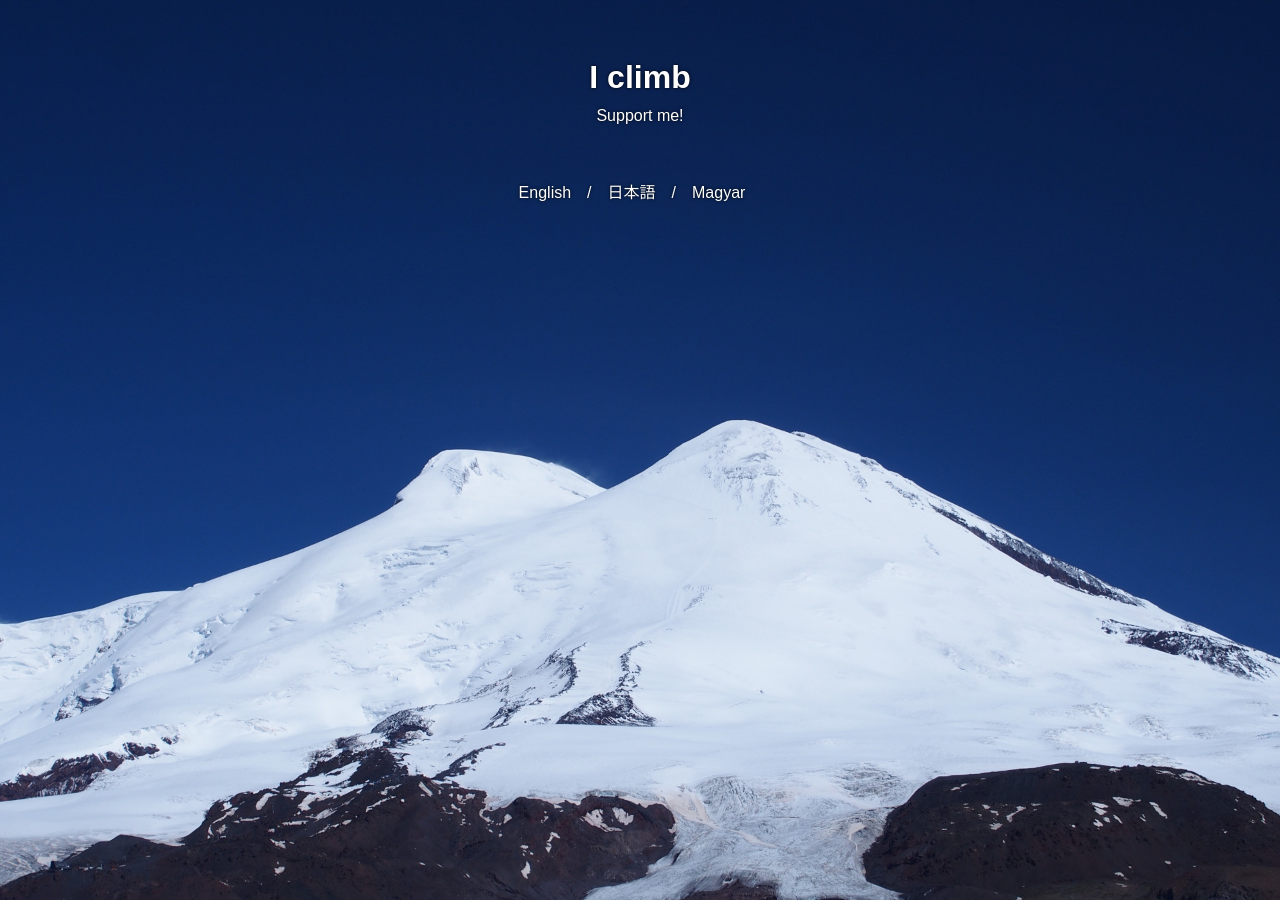
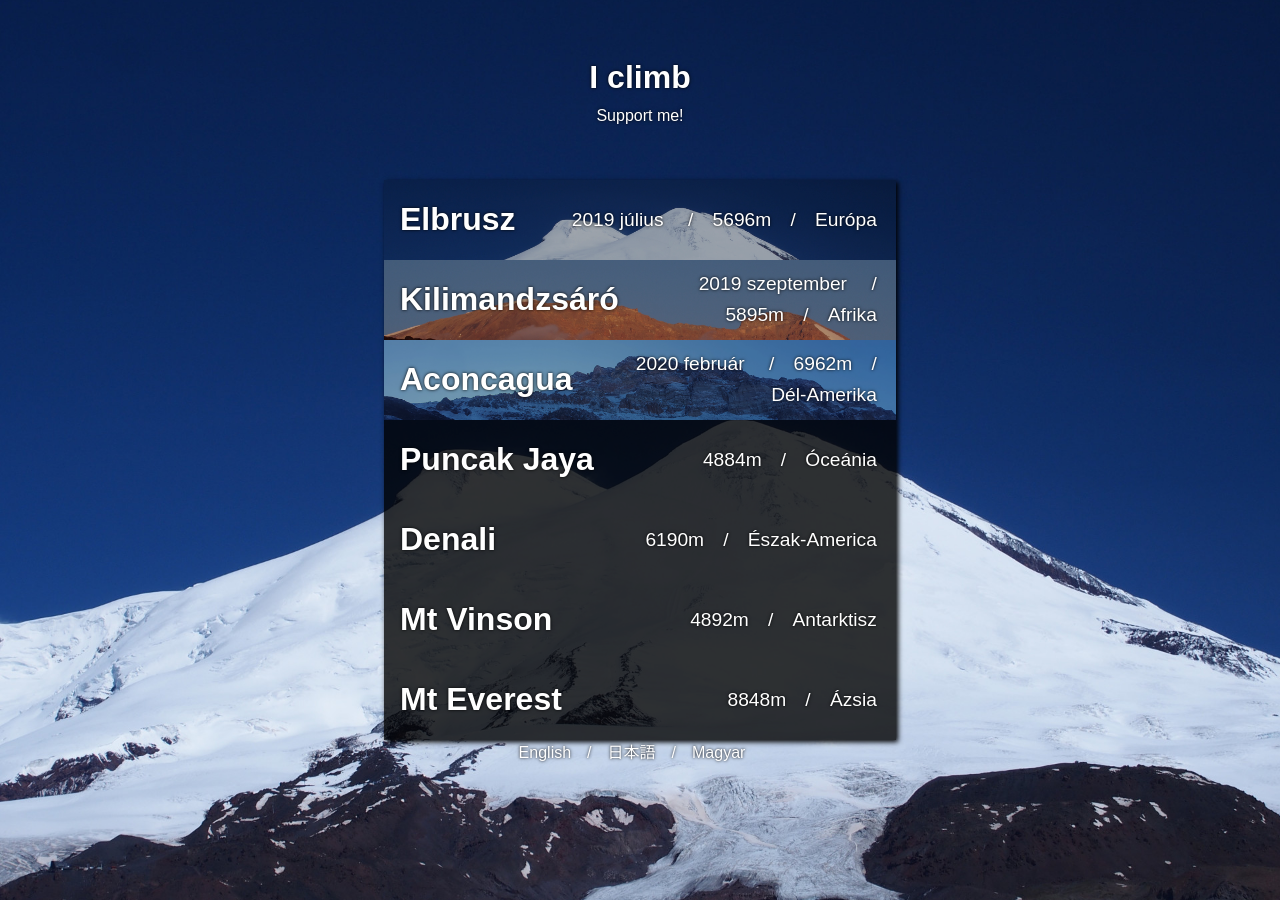
Before and after one commit to valerauko/climbing, a Jekyll site: the page built from hu/index.html, in a window 1280 px wide. Built offline with Jekyll 4.4.1, drawn with Linux system fonts in a browser that asks for light colours; nearby versions of some CDN libraries.

Commit message:
Magyarul is

```diff
--- a/hu/index.html
+++ b/hu/index.html
@@ -3,4 +3,40 @@
 
 title: I climb
 support: Support me!
+mountains:
+- id: elbrus
+  name: Elbrusz
+  climbed:
+    date: 2019 július
+    blog: https://blog.valerauko.net/tag/elbrus/
+  location: Európa
+  height: 5696
+- id: kilimanjaro
+  name: Kilimandzsáró
+  climbed:
+    date: 2019 szeptember
+  location: Afrika
+  height: 5895
+- id: aconcagua
+  name: Aconcagua
+  climbed:
+    date: 2020 február
+  location: Dél-Amerika
+  height: 6962
+- id: carstenz
+  name: Puncak Jaya
+  location: Óceánia
+  height: 4884
+- id: denali
+  name: Denali
+  location: Észak-America
+  height: 6190
+- id: vinson
+  name: Mt Vinson
+  location: Antarktisz
+  height: 4892
+- id: everest
+  name: Mt Everest
+  location: Ázsia
+  height: 8848
 ---
```
